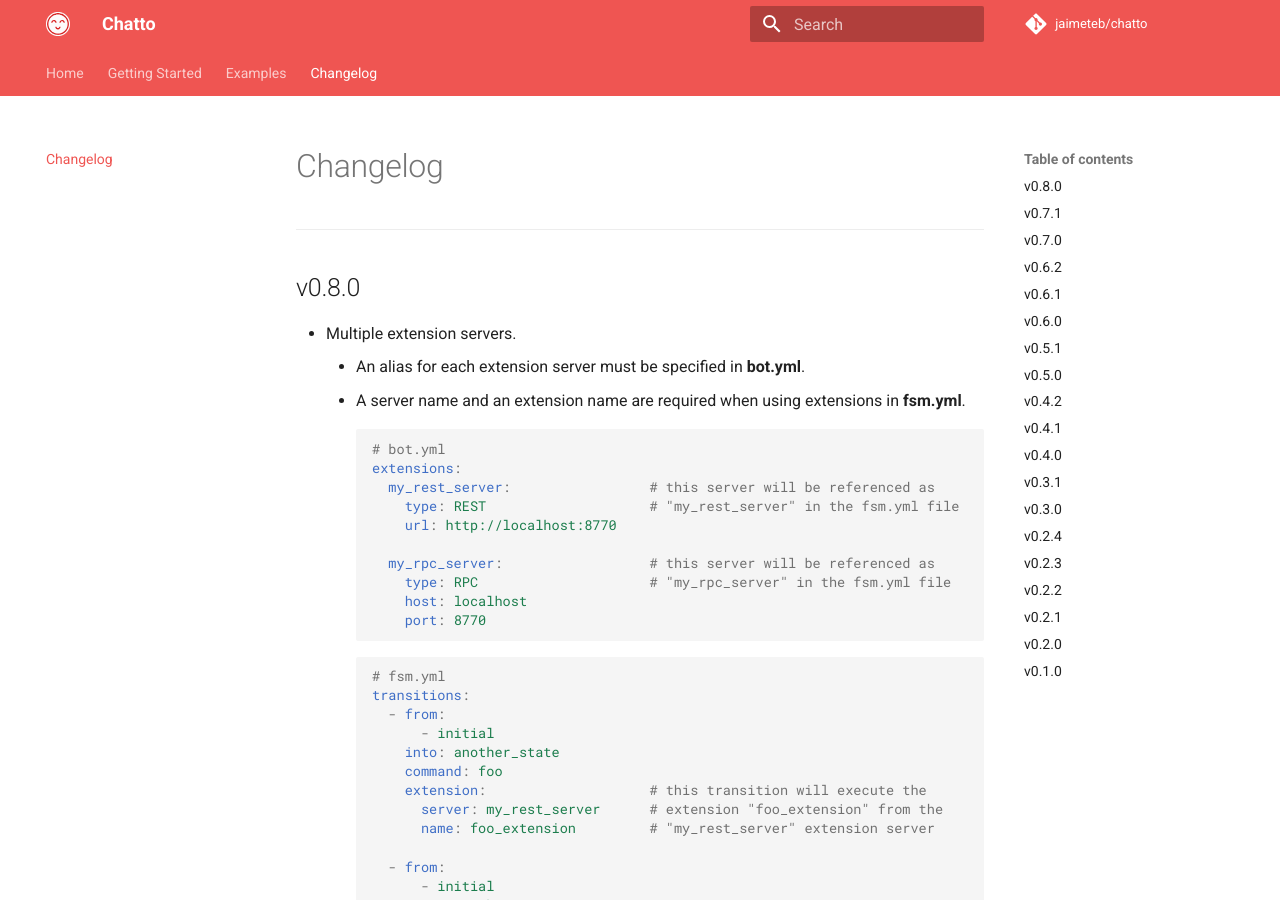
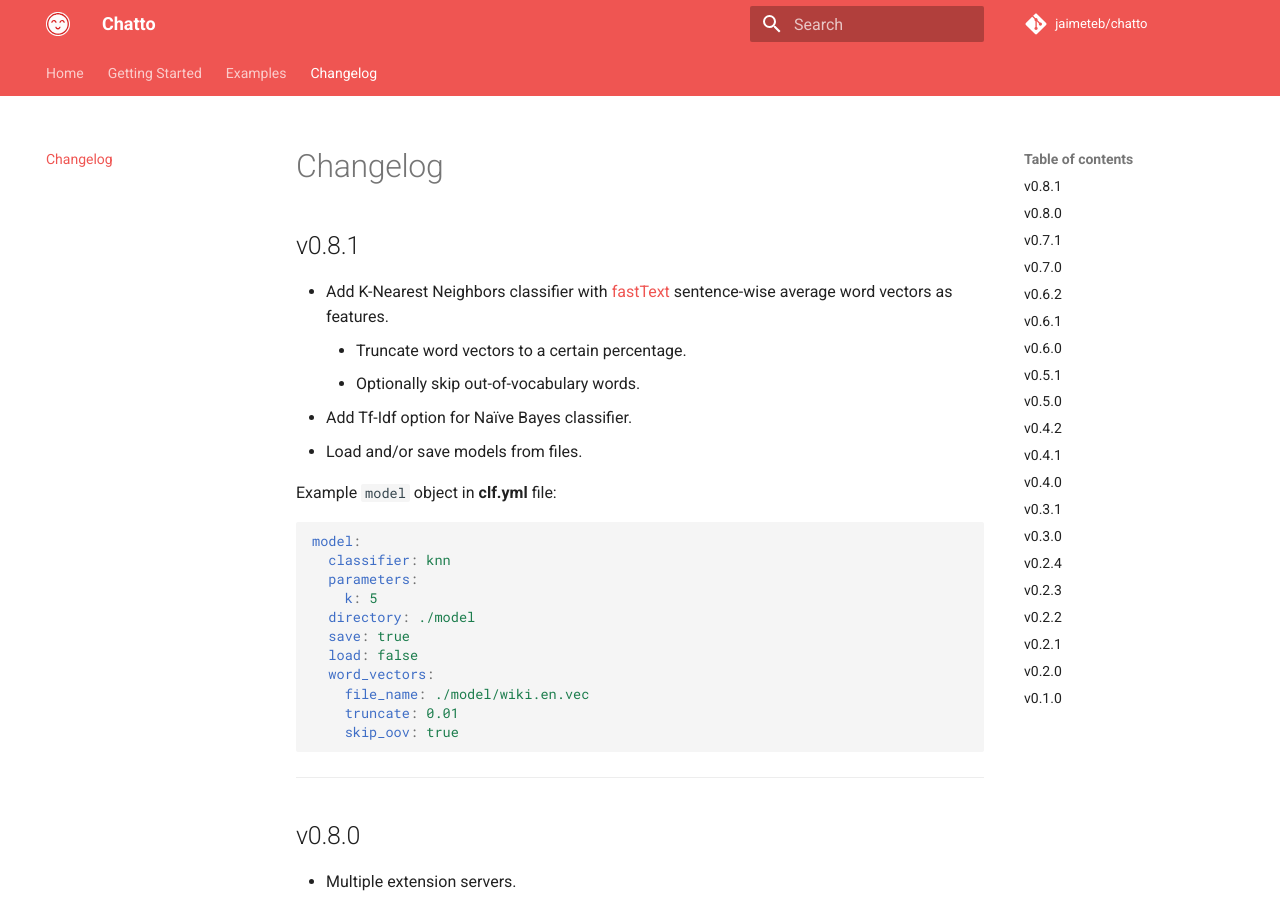
Before and after one commit to jaimeteb/chatto, an MkDocs documentation site: the page built from docs/changelog.md, in a window 1280 px wide and 900 px high. Built offline with MkDocs 1.6.1 and Material for MkDocs 9.7.7, drawn with Linux system fonts in a browser that asks for light colours; comment, search, counter and statistics services are not loaded.

Commit message:
Update docs

````diff
--- a/docs/changelog.md
+++ b/docs/changelog.md
@@ -1,4 +1,28 @@
 # Changelog
+
+## v0.8.1
+
+* Add K-Nearest Neighbors classifier with [fastText](https://fasttext.cc/docs/en/pretrained-vectors.html) sentence-wise average word vectors as features.
+	* Truncate word vectors to a certain percentage.
+	* Optionally skip out-of-vocabulary words.
+* Add Tf-Idf option for Naïve Bayes classifier.
+* Load and/or save models from files.
+
+Example `model` object in **clf.yml** file:
+
+```yaml
+model:
+  classifier: knn
+  parameters:
+    k: 5
+  directory: ./model
+  save: true
+  load: false
+  word_vectors:
+    file_name: ./model/wiki.en.vec
+    truncate: 0.01
+    skip_oov: true
+```
 
 ---
 ## v0.8.0
````
